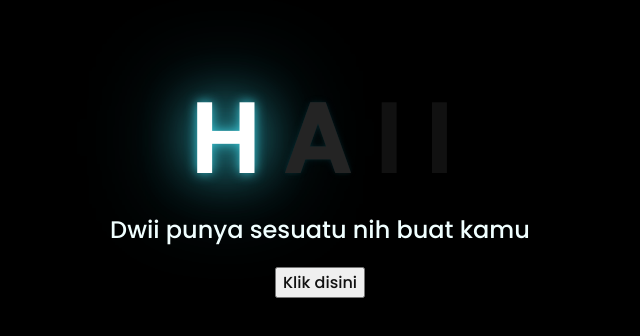
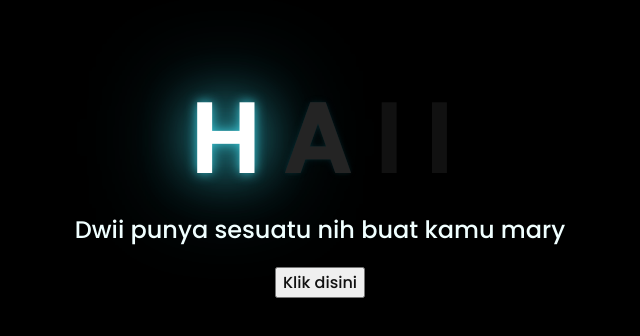
Before and after one commit to dwiaamaliaaa/Belva, a plain HTML site: page index.html in a window 1280 px wide. Shown: the part 226-562 px from the top of the page, without its empty margins (328-968 px from the left). Drawn offline with Linux system fonts and the light colour scheme.

Commit message:
index.html

```diff
--- a/index.html
+++ b/index.html
@@ -18,7 +18,7 @@
     </div>
 
     <div class="description">
-        <span>Dwii punya sesuatu nih buat kamu</span>
+        <span>Dwii punya sesuatu nih buat kamu mary</span>
     </div>
     <div class="button">
         <button>
```
